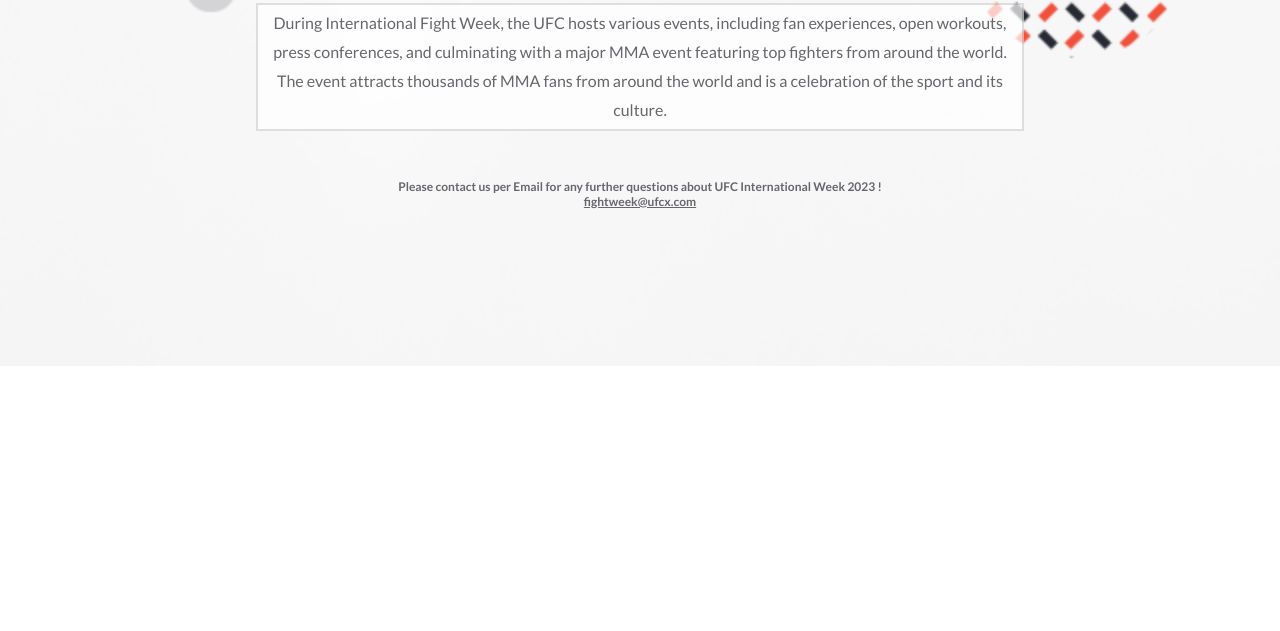
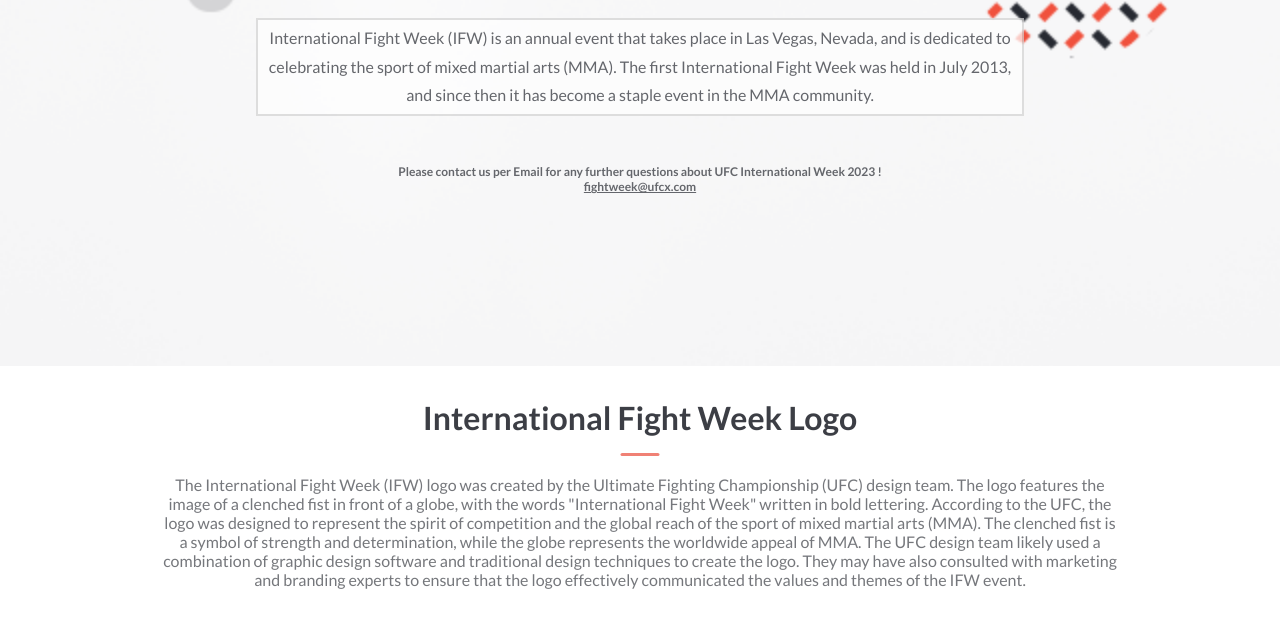
Before and after one commit to francis450/CapStoneProject, a website: page about.html in a window 1280 px wide. Shown: the part 434-1065 px from the top of the page. Before the commit the page ends 800 px from the top, so only its background shows below. Drawn offline with Linux system fonts and the light colour scheme; a web font is replaced by a local one.

Commit message:
Add about's logo section

```diff
--- a/about.html
+++ b/about.html
@@ -40,7 +40,7 @@
         <ul>
           <li><a href="./about.html">About</a></li>
           <li><a href="./index.html#program">Program</a></li>
-          <li><a href="./index.html#fighters">Speakers</a></li>
+          <li><a href="./index.html#fighters">Fighters</a></li>
           <li><a href="./index.html#partner">Partner</a></li>
           <li><a href="./about.html#pastEvent">Event</a></li>
           <li class="awc"><a href="./index.html">AWC</a></li>
@@ -53,11 +53,12 @@
     </div>
     <div class="subtitleAbout">
       <p>
-        During International Fight Week, the UFC hosts various events,
-        including fan experiences, open workouts, press conferences, and
-        culminating with a major MMA event featuring top fighters from around
-        the world. The event attracts thousands of MMA fans from around the
-        world and is a celebration of the sport and its culture.
+        International Fight Week (IFW) is an annual event
+         that takes place in Las Vegas, Nevada, and is
+         dedicated to celebrating the sport of mixed
+         martial arts (MMA). The first International
+         Fight Week was held in July 2013, and since
+         then it has become a staple event in the MMA community.
       </p>
     </div>
     <div class="specificsAbout">
@@ -67,5 +68,23 @@
       </p>
     </div>
   </div>
+
+  <!-- History section -->
+  <section class="logoHistory" id="logoHistory">
+    <div>
+      <h2>International Fight Week Logo</h2>
+      <img class="indicator" src="./img/indicator.svg" alt="Line Break">
+    </div>
+    <div>
+      <p class="logoHistoryMobile">The International Fight Week (IFW) logo was created by the Ultimate Fighting Championship (UFC) design team. The logo features the image of a clenched fist in front of a globe, with the words "International Fight Week" written in bold lettering.
+        According to the UFC, the logo was designed to represent the spirit of competition and the global reach of the sport of mixed martial arts (MMA). The clenched fist is a symbol of strength and determination, while the globe represents the worldwide appeal of MMA.
+      </p>
+      <p class="logoHistoryDesktop">
+        The International Fight Week (IFW) logo was created by the Ultimate Fighting Championship (UFC) design team. The logo features the image of a clenched fist in front of a globe, with the words "International Fight Week" written in bold lettering.
+        According to the UFC, the logo was designed to represent the spirit of competition and the global reach of the sport of mixed martial arts (MMA). The clenched fist is a symbol of strength and determination, while the globe represents the worldwide appeal of MMA.
+        The UFC design team likely used a combination of graphic design software and traditional design techniques to create the logo. They may have also consulted with marketing and branding experts to ensure that the logo effectively communicated the values and themes of the IFW event.      </p>
+    </div>
+    <img class="boxLogo" src="./img/International-Fight-Week.jpg" alt="International Fight Week 2023"/>
+  </section>
 </body>
 </html>
```
Also changed, not shown: styles.css (line endings or trailing spaces).
